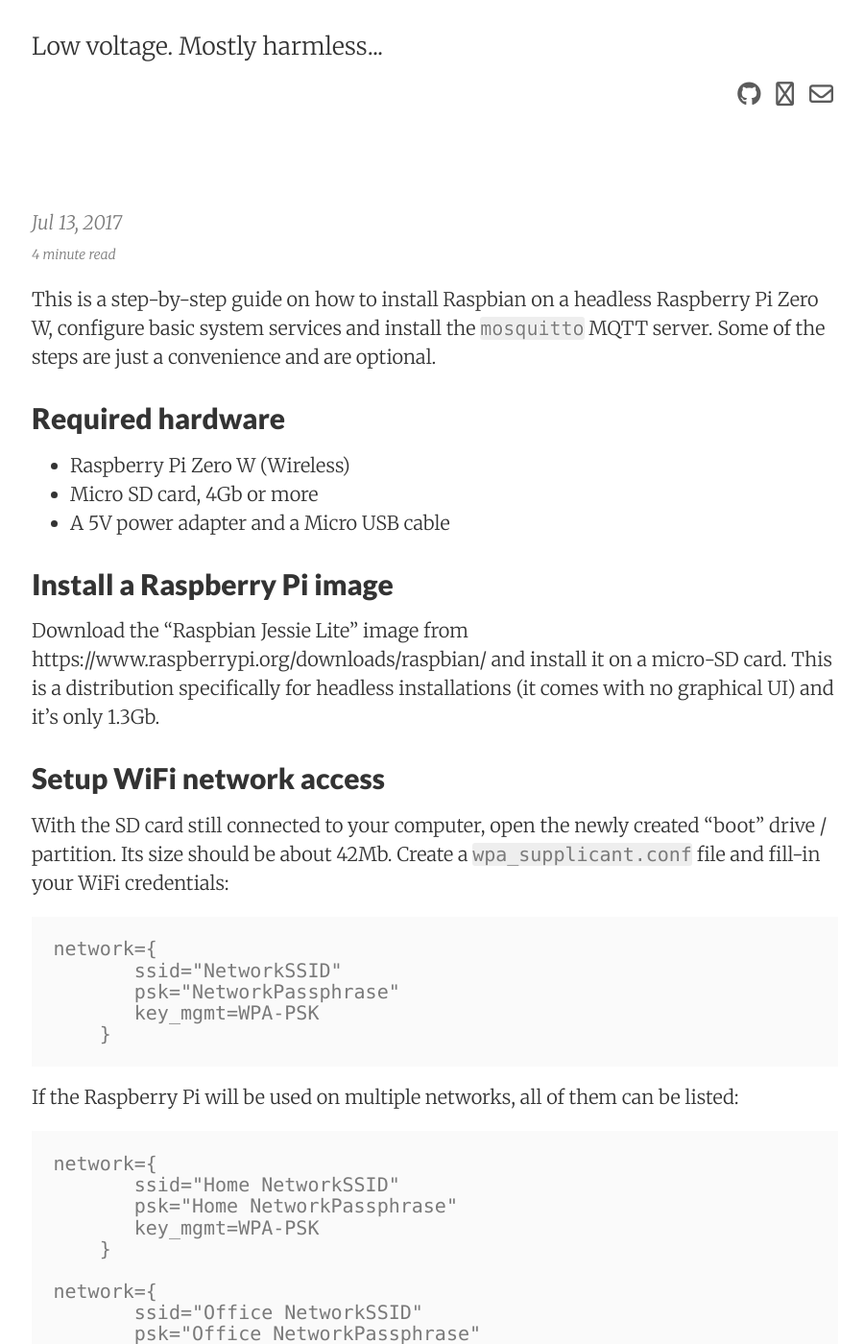
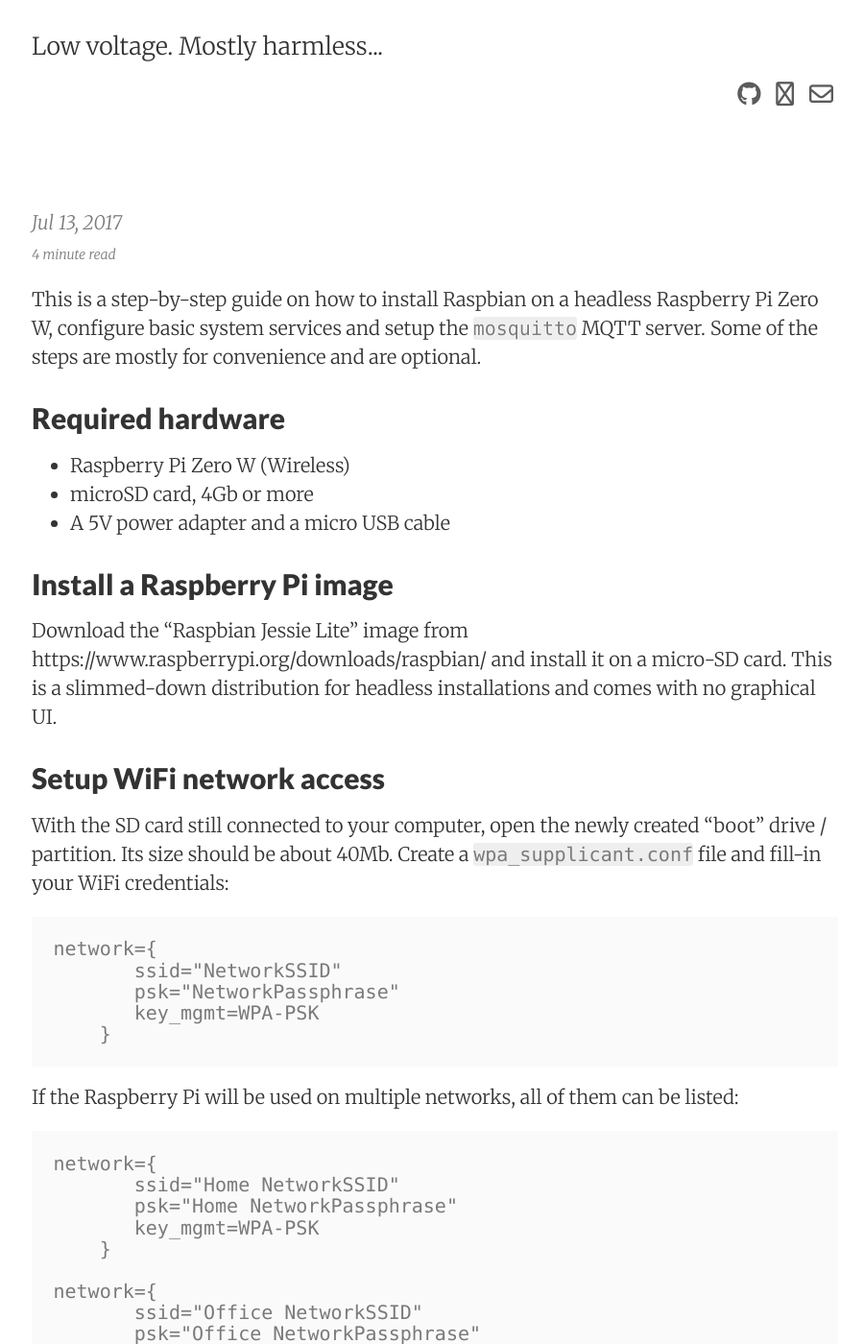
Before and after one commit to lowvoltage/lowvoltage.github.io, a Jekyll site: the page built from _posts/2017-07-13-Raspberry-Pi-MQTT-Server.md, in a window 1280 px wide and 1400 px high. Shown: the whole window at 96% size, without its empty margins (187-1087 px from the left). Built offline with Jekyll 4.4.1, drawn with Linux system fonts in a browser that asks for light colours; nearby versions of some CDN libraries; our own code applies the rules of GitHub Pages for plain Markdown files; comment, search, counter and statistics services are not loaded; some of the changed text lies outside the part shown.

Commit message:
Update 2017-07-13-Raspberry-Pi-MQTT-Server.md

````diff
--- a/_posts/2017-07-13-Raspberry-Pi-MQTT-Server.md
+++ b/_posts/2017-07-13-Raspberry-Pi-MQTT-Server.md
@@ -4,18 +4,18 @@
 date: 2017-07-13
 categories: "Raspberry Pi" MQTT
 ---
-This is a step-by-step guide on how to install Raspbian on a headless Raspberry Pi Zero W, configure basic system services and install the [`mosquitto`](https://mosquitto.org/) MQTT server. Some of the steps are just a convenience and are optional.
+This is a step-by-step guide on how to install Raspbian on a headless Raspberry Pi Zero W, configure basic system services and setup the [`mosquitto`](https://mosquitto.org/) MQTT server. Some of the steps are mostly for convenience and are optional.
 
 ## Required hardware
 * Raspberry Pi Zero W (Wireless)
-* Micro SD card, 4Gb or more
-* A 5V power adapter and a Micro USB cable
+* microSD card, 4Gb or more
+* A 5V power adapter and a micro USB cable
 
 ## Install a Raspberry Pi image
-Download the "Raspbian Jessie Lite" image from https://www.raspberrypi.org/downloads/raspbian/ and install it on a micro-SD card. This is a distribution specifically for headless installations (it comes with no graphical UI) and it's only 1.3Gb.
+Download the "Raspbian Jessie Lite" image from https://www.raspberrypi.org/downloads/raspbian/ and install it on a micro-SD card. This is a slimmed-down distribution for headless installations and comes with no graphical UI.
 
 ## Setup WiFi network access
-With the SD card still connected to your computer, open the newly created "boot" drive / partition. Its size should be about 42Mb. Create a `wpa_supplicant.conf` file and fill-in your WiFi credentials:
+With the SD card still connected to your computer, open the newly created "boot" drive / partition. Its size should be about 40Mb. Create a `wpa_supplicant.conf` file and fill-in your WiFi credentials:
 ```
 network={
        ssid="NetworkSSID"
@@ -75,6 +75,7 @@
 
 ## Add your public SSH key
 There are a couple of ways to transfer your [SSH public key](https://help.github.com/articles/generating-a-new-ssh-key-and-adding-it-to-the-ssh-agent/#generating-a-new-ssh-key) to the Raspberry:
+
 ### 1. Copy-paste:
 Copy the contents of id_rsa.pub to the clipboard. The on the Pi's command line:
 ```
@@ -83,6 +84,7 @@
 (Paste from clipboard)
 (Press Ctrl+D)
 ```
+
 ### 2. Download from GitHub
 If your public key is already on GitHub, it's a one-line command to get it in place:
 ```
````
Also changed, not shown: other parts of _posts/2017-07-13-Raspberry-Pi-MQTT-Server.md (+7 -8 lines).
